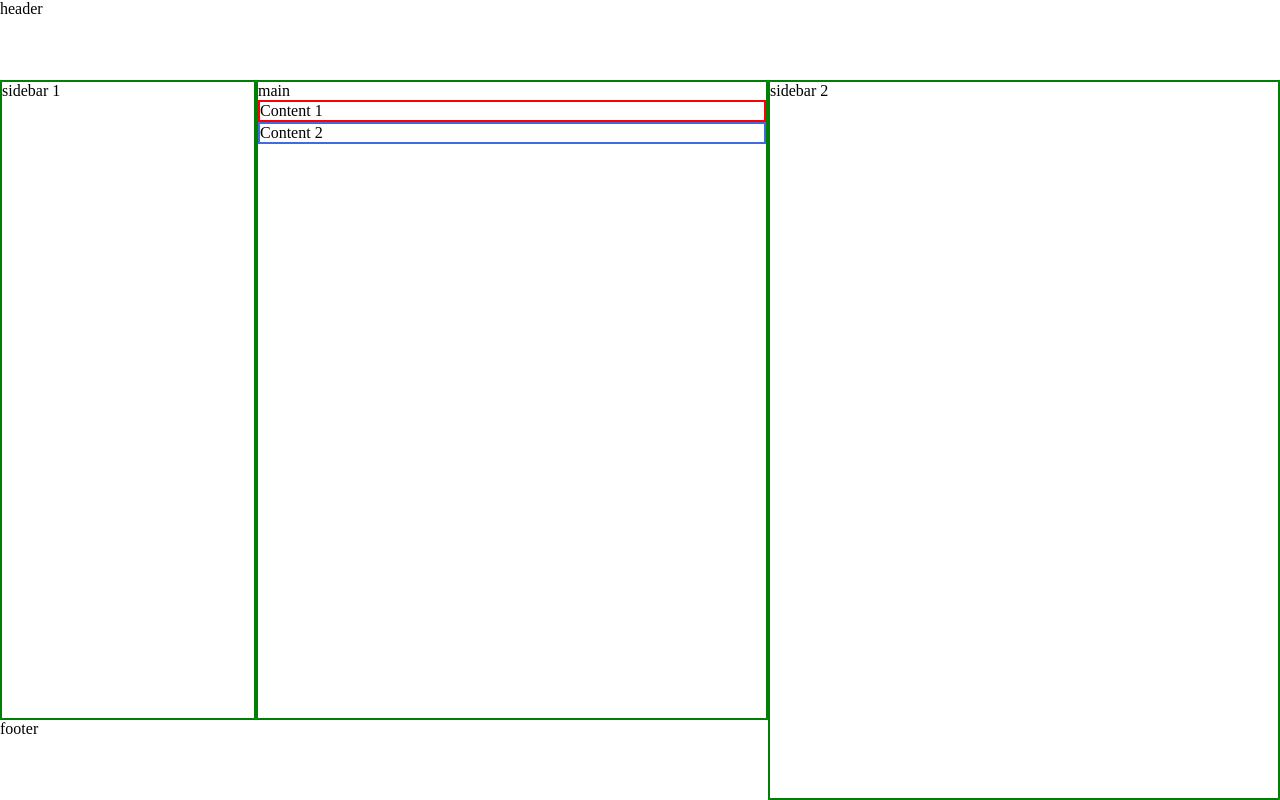
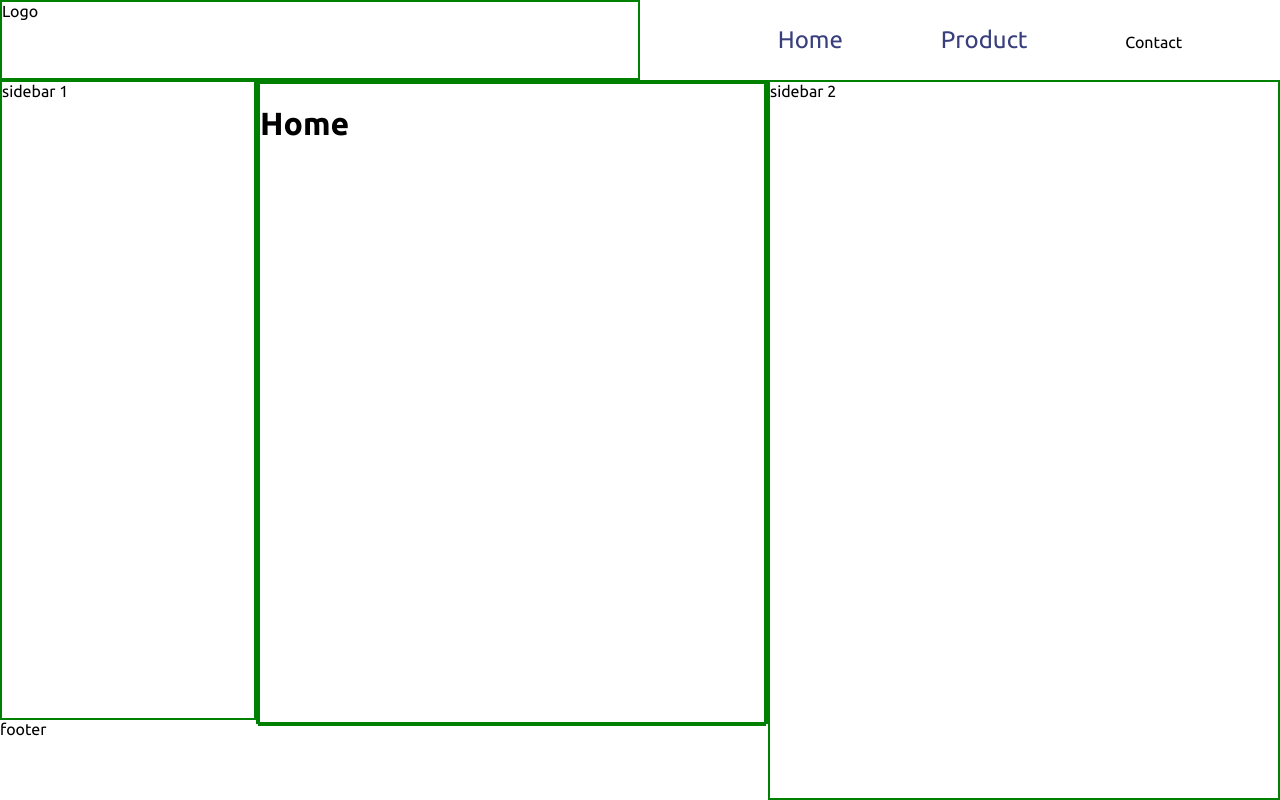
Before and after one commit to Aysen23/altanWeb, a Flask app: page / in a window 1280 px wide. Run offline with Flask 2, Linux system fonts and the light colour scheme.

Commit message:
добавили шаблонизацию и поработали над шапкой

```diff
--- a/app.py
+++ b/app.py
@@ -6,7 +6,11 @@
 
 @app.route("/")
 def index_page():
-    return render_template("index.html")
+    return render_template("home.html")
+
+@app.route("/product")
+def product_page():
+    return render_template("product.html")
 
 # точка входа
 if __name__ == "__main__":
--- a/static/style.css
+++ b/static/style.css
@@ -1,3 +1,6 @@
+/* импортирование шрифта */
+@import url('https://fonts.googleapis.com/css2?family=Ubuntu:ital,wght@0,400;0,700;1,300&display=swap');
+
 /* универсальный селектор */
 * {
     /* внешний отступ */
@@ -19,6 +22,7 @@
 .wrapper {
     border: none;
     height: 100%;
+    font-family: 'Ubuntu', Arial, sans-serif;
 }
 
 /* селектор по идентификатору */
@@ -54,12 +58,43 @@
 
 .header {
     grid-area: h;
+    display: grid;
+    grid-template-columns: 1fr 1fr;
 }
+.navbar {
+    /* grid-area: n; */
+    display: flex;
+    flex-direction: row;
+    justify-content: space-evenly;
+    list-style-type: none;
+    align-items: center;
+}
+/* Скомбинированный селектор дочерних элементов */
+.navbar>li {
+    /* border: solid 2px orange; */
+}
+
+/* Скомбинированный селектор потомков */
+.navbar a {
+    text-decoration: none;
+    color: rgb(56, 63, 124);
+    font-size: x-large;
+}
+/* псевдокласс наведения курсора */
+.navbar a:hover {
+    color: rgb(136, 36, 50);
+    font-size: xx-large;
+}
+
 .sidebar_1 {
     grid-area: s1;
 }
 .main {
     grid-area: m;
+    height: 100%;
+}
+.content {
+    height: 100%;
 }
 .sidebar_2 {
     grid-area: s2;
--- /dev/null
+++ b/templates/home.html
@@ -0,0 +1,11 @@
+<!-- подключение шаблона -->
+{% extends "index.html" %}
+
+<!-- встраиваемая разметка -->
+{% block main %}
+
+<div class="content home_content">
+    <h1>Home</h1>
+</div>
+
+{% endblock %}
--- a/templates/index.html
+++ b/templates/index.html
@@ -10,19 +10,29 @@
 <body>
     <div class="wrapper">
         <header class="header">
-            header
+            <div class="logo">
+                Logo
+            </div>
+            <ul class="navbar">
+                <li><a href="/">Home</a></li>
+                <li><a href="/product">Product</a></li>
+                <li><a href=""></a>Contact</li>
+            </ul>
         </header>
         <div class="sidebar_1">
             sidebar 1
         </div>
         <div class="main">
-            main
+            <!-- main
             <div id="c1" class="content">
                 Content 1
             </div>
             <div id="c2" class="content">
                 Content 2
-            </div>
+            </div> -->
+
+            {% block main %}
+            {% endblock %}
         </div>
         <div class="sidebar_2">
             sidebar 2
```
Also changed, not shown: templates/product.html (added, +11 -0 lines).
